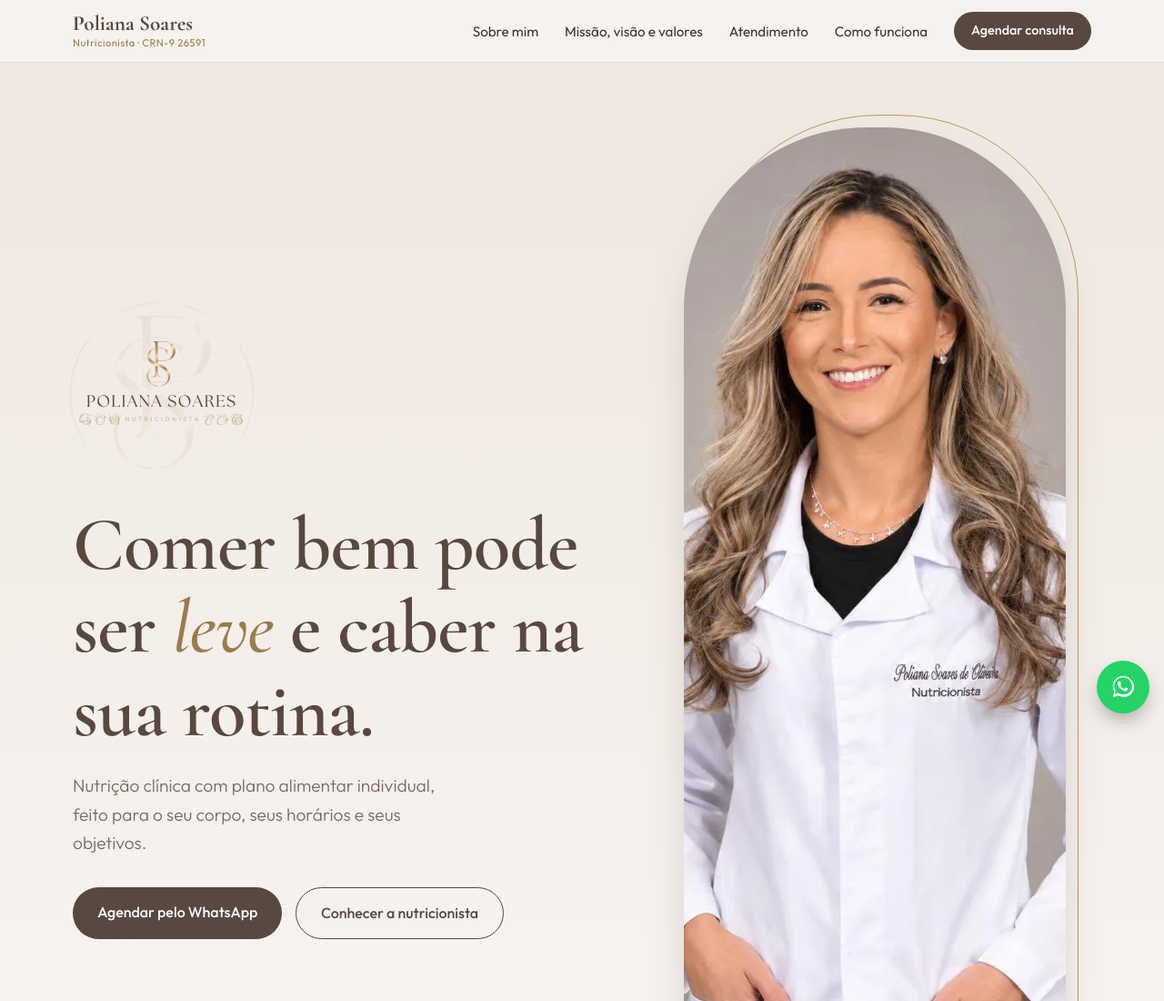
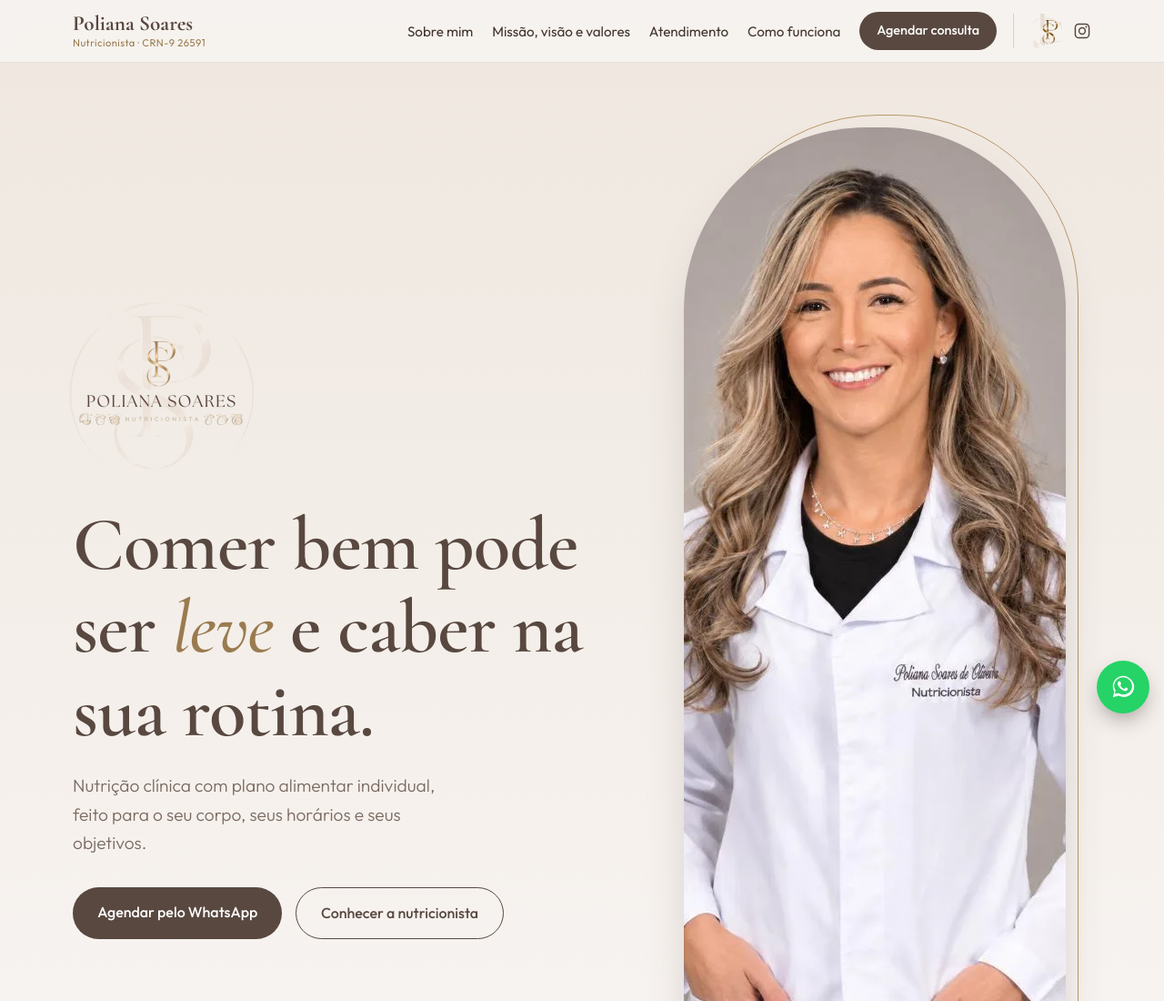
Before and after one commit to leandroworkflow-cmd/site-nutricionista, a plain HTML site: page index.html in a window 1280 px wide. Shown: the top 1100 px of the page at 91% size. Drawn offline with nearby package versions, Linux system fonts and the light colour scheme.

Commit message:
Adiciona logo e Instagram no topo

```diff
--- a/index.html
+++ b/index.html
@@ -76,6 +76,12 @@
 .nav{display:flex;align-items:center;justify-content:space-between;height:68px}
 .logo{font-family:var(--serif);font-size:1.45rem;font-weight:700;color:var(--verde);text-decoration:none;line-height:1}
 .logo small{display:block;font-family:var(--sans);font-size:.7rem;font-weight:400;color:var(--folha);letter-spacing:.04em;margin-top:3px}
+.topo-dir{display:flex;align-items:center;gap:1.1rem}
+.social{display:flex;align-items:center;gap:.5rem;text-decoration:none;color:var(--verde);font-size:.88rem;font-weight:400;padding-left:1.2rem;border-left:1px solid rgba(88,72,64,.2)}
+.social img{width:38px;height:38px}
+.social svg{width:20px;height:20px;fill:currentColor}
+.social:hover{color:var(--folha)}
+.social span{display:none}.nav nav ul{gap:1.3rem}
 nav ul{display:flex;gap:1.8rem;list-style:none;align-items:center}
 nav a{text-decoration:none;font-size:.95rem;font-weight:400}
 nav a:hover{color:var(--folha)}
@@ -166,6 +172,8 @@
 
 @media(max-width:860px){
   .menu-btn{display:block}
+  .social{padding-left:0;border:0}
+  .social img{width:30px;height:30px}
   nav ul{position:absolute;top:100%;left:0;right:0;background:var(--branco);flex-direction:column;gap:0;padding:.5rem 4% 1.2rem;border-bottom:1px solid rgba(88,72,64,.12);display:none}
   nav ul.aberto{display:flex}
   nav li{width:100%}nav li a{display:block;padding:.9rem 0;border-bottom:1px solid var(--salvia)}
@@ -187,7 +195,7 @@
 <header>
   <div class="wrap nav">
     <a href="#inicio" class="logo">Poliana Soares<small>Nutricionista · CRN-9 26591</small></a>
-    <button class="menu-btn" aria-label="Abrir menu" aria-expanded="false" aria-controls="menu"><span></span></button>
+    <div class="topo-dir">
     <nav aria-label="Principal">
       <ul id="menu">
         <li><a href="#sobre">Sobre mim</a></li>
@@ -197,6 +205,13 @@
         <li><a class="btn" href="https://wa.me/553199134189?text=Ol%C3%A1%2C%20gostaria%20de%20agendar%20uma%20consulta" target="_blank" rel="noopener">Agendar consulta</a></li>
       </ul>
     </nav>
+    <a class="social" href="https://instagram.com/polianasoresnutri" target="_blank" rel="noopener" aria-label="Instagram @polianasoresnutri" title="@polianasoresnutri">
+      <img src="images/monograma.png" width="34" height="34" alt="">
+      <svg viewBox="0 0 24 24" aria-hidden="true"><path d="M7.5 2h9A5.5 5.5 0 0 1 22 7.5v9a5.500 5.500 0 0 1-5.500 5.500h-9A5.500 5.500 0 0 1 2 16.500v-9A5.500 5.500 0 0 1 7.500 2zm0 1.800A3.700 3.700 0 0 0 3.800 7.500v9a3.700 3.700 0 0 0 3.700 3.700h9a3.700 3.700 0 0 0 3.700-3.700v-9a3.700 3.700 0 0 0-3.700-3.700h-9zM12 7a5 5 0 1 1 0 10 5 5 0 0 1 0-10zm0 1.800a3.200 3.200 0 1 0 0 6.400 3.200 3.200 0 0 0 0-6.400zM17.300 5.500a1.200 1.200 0 1 1 0 2.400 1.200 1.200 0 0 1 0-2.400z"/></svg>
+      <span>@polianasoresnutri</span>
+    </a>
+    <button class="menu-btn" aria-label="Abrir menu" aria-expanded="false" aria-controls="menu"><span></span></button>
+    </div>
   </div>
 </header>
 
@@ -345,7 +360,7 @@
           <a href="https://wa.me/553199134189" target="_blank" rel="noopener">(31) 9913-4189</a><br>
           <a href="mailto:contato@SEUDOMINIO.com.br">contato@SEUDOMINIO.com.br</a><br>
           Seg a sex, 8h às 18h<br>
-          <a href="https://instagram.com/SEUPERFIL" target="_blank" rel="noopener">Instagram</a>
+          <a href="https://instagram.com/polianasoresnutri" target="_blank" rel="noopener">Instagram</a>
         </p>
       </div>
     </div>
```
Also changed, not shown: images/monograma.png (added).
